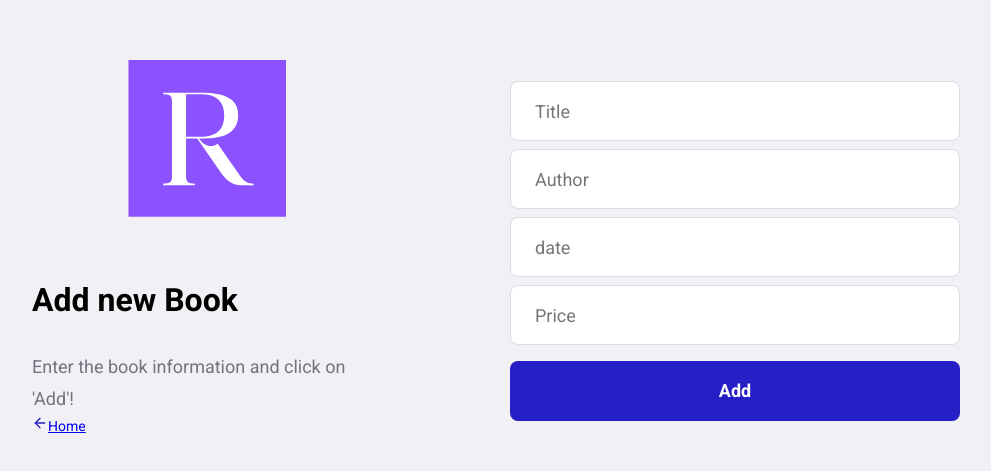
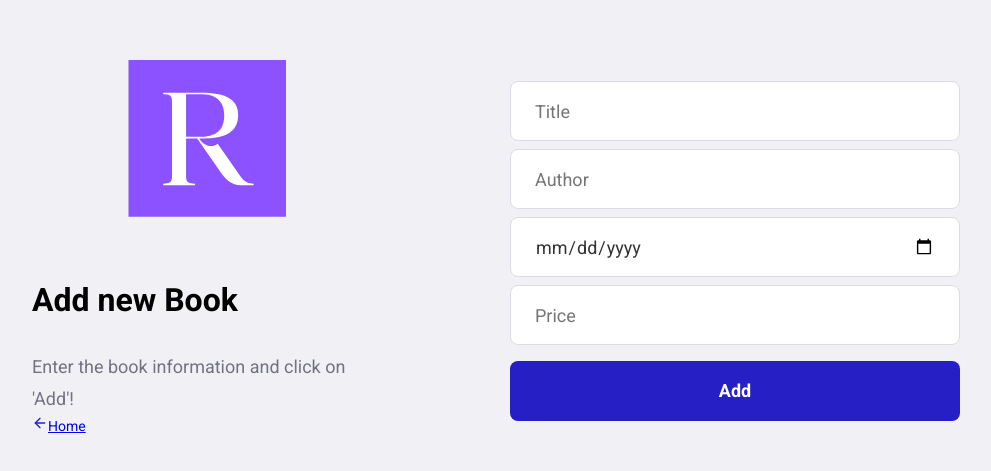
Before and after one commit to renaner123/springboot_react_mysql, a React (Create React App) app in the folder springboot_aws/client/: page /books/new in a window 1280 px wide. Shown: the part 153-624 px from the top of the page, without its empty margins (144-1135 px from the left). Built offline with nearby package versions, Linux system fonts and the light colour scheme.

Commit message:
feat: integrate Book add page with API

```diff
--- a/springboot_aws/client/src/pages/NewBook/index.js
+++ b/springboot_aws/client/src/pages/NewBook/index.js
@@ -1,12 +1,47 @@
-import React from 'react';
-import { Link } from 'react-router-dom';
+import React, {useState} from 'react';
+import { Link, useNavigate } from 'react-router-dom';
 import { FiArrowLeft, FiEdit, FiPower, FiTrash2 } from 'react-icons/fi';
 import './styles.css';
 
+import api from '../../services/api';
+
 import logoImage from '../../asserts/logo.svg';
 
+export default function NewBook() {
+    const [id, setid] = useState('');
+    const [author, setAuthor] = useState('');
+    const [launch_date, setLaunchDate] = useState('');
+    const [price, setPrice] = useState('');
+    const [title, setTitle] = useState('');
 
-export default function NewBook() {
+    const navigate = useNavigate();
+
+    async function createNewBook(e) {
+        e.preventDefault();
+
+        const data = {
+            title,
+            author,
+            launch_date,
+            price
+        };
+
+        const username = localStorage.getItem('username');
+        const accessToken = localStorage.getItem('accessToken');
+
+        try {
+            await api.post('api/book/v1', data, {
+                headers: {
+                    Authorization: `Bearer ${accessToken}`
+                }
+
+            });
+            navigate('/books');
+        } catch (error) {
+            console.error('Error:', error.message); // Log the error message
+          }
+    };
+
 
     return(
         <div className="new-book-container">
@@ -20,11 +55,27 @@ export default function NewBook() {
                         Home
                     </Link>
                 </section>
-                <form action="">
-                    <input placeholder="Title" />
-                    <input placeholder="Author" />
-                    <input placeholder="date" />
-                    <input placeholder="Price" />
+                <form onSubmit={createNewBook}>
+                    <input
+                        placeholder="Title"
+                        value={title}
+                        onChange={e => setTitle(e.target.value)}
+                    />
+                    <input
+                        placeholder="Author"
+                        value={author}
+                        onChange={e => setAuthor(e.target.value)}
+                    />
+                    <input
+                        type="date"
+                        value={launch_date}
+                        onChange={e => setLaunchDate(e.target.value)}
+                    />
+                    <input
+                        placeholder="Price"
+                        value={price}
+                        onChange={e => setPrice(e.target.value)}
+                    />
 
                     <button className="button" type="submit">Add</button>
                 </form>
```
